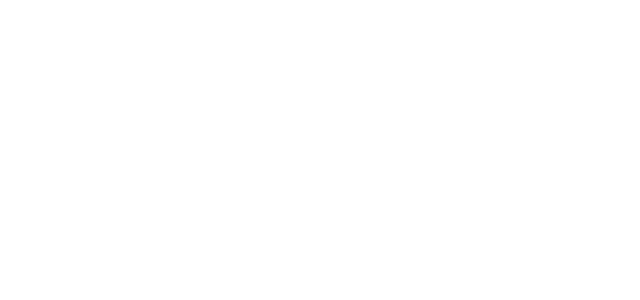
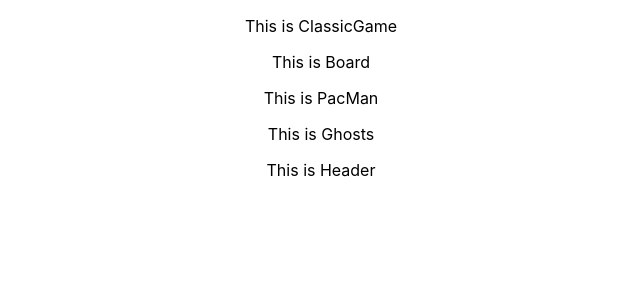
Before and after one commit to waka2/waka2, a React (Create React App) app: page / in a window 1280 px wide. Shown: the top 300 px of the page, without its empty margins (319-959 px from the left). Built offline with nearby package versions, Linux system fonts and the light colour scheme.

Commit message:
added nested components

```diff
--- a/src/App.js
+++ b/src/App.js
@@ -1,11 +1,11 @@
 import React from 'react';
-import logo from './logo.svg';
 import './App.css';
+import Landing from './Components/Landing/Landing'
 
 function App() {
   return (
     <div className="App">
-
+      <Landing />
     </div>
   );
 }
--- a/src/Components/Landing/ClassicGame/Board/Board.jsx
+++ b/src/Components/Landing/ClassicGame/Board/Board.jsx
@@ -1,4 +1,6 @@
 import React, {Component} from 'react'
+import PacMan from './PacMan/PacMan'
+import Ghosts from './Ghosts/Ghosts'
 
 class Board extends Component {
     constructor(){
@@ -10,6 +12,8 @@ class Board extends Component {
         return(
             <div className="board">
                 <p>This is Board</p>
+                <PacMan />
+                <Ghosts />
             </div>
         )
     }
--- a/src/Components/Landing/ClassicGame/ClassicGame.jsx
+++ b/src/Components/Landing/ClassicGame/ClassicGame.jsx
@@ -1,4 +1,6 @@
 import React, {Component} from 'react'
+import Board from './Board/Board'
+import Header from './Header/Header'
 
 class ClassicGame extends Component {
     constructor(){
@@ -10,6 +12,8 @@ class ClassicGame extends Component {
         return(
             <div className="classicgame">
                 <p>This is ClassicGame</p>
+                <Board />
+                <Header />
             </div>
         )
     }
--- a/src/Components/Landing/Landing.jsx
+++ b/src/Components/Landing/Landing.jsx
@@ -1,8 +1,10 @@
 import React from 'react'
+import ClassicGame from './ClassicGame/ClassicGame'
 
 function Landing() {
     return(
         <div className="landing">
+            <ClassicGame />
         </div>
     )
 }
```
Also changed, not shown: src/Components/Landing/ClassicGame/Board/PacMan/PacMan.jsx (renamed from src/Components/Landing/ClassicGame/Board/PacMan.jsx/PacMan.jsx).
